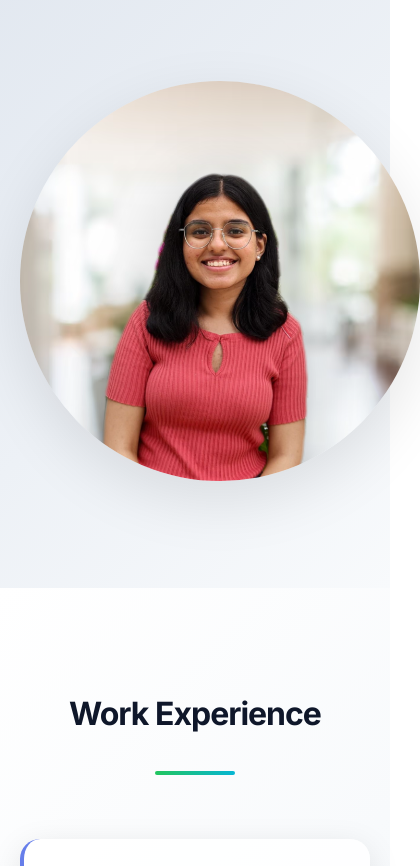
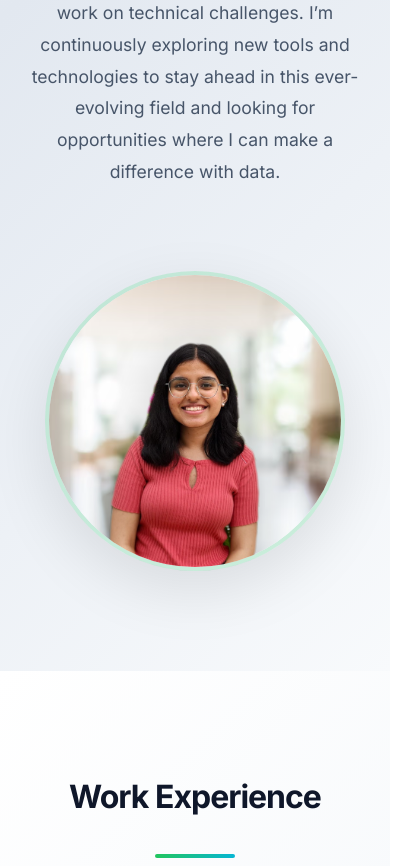
Before and after one commit to Vartika-S28/DigitalPortfolio, a plain HTML site: page index.html in a window 390 px wide. Shown: the part 1868-2734 px from the top of the page, 420 px wide, since content can reach past the window. Drawn offline with Linux system fonts and the light colour scheme.

Commit message:
updated with photo

```diff
--- a/styles.css
+++ b/styles.css
@@ -356,10 +356,13 @@ section {
 .about-image img {
     width: 400px;
     height: 400px;
-    border-radius: 50%;
+    border-radius: 50% !important;
     box-shadow: 0 20px 60px rgba(0, 0, 0, 0.1);
     transition: transform 0.3s ease;
     object-fit: cover;
+    border: 4px solid rgba(34, 197, 94, 0.2);
+    display: block;
+    margin: 0 auto;
 }
 
 .about-image img:hover {
@@ -1209,6 +1212,12 @@ section {
     gap: 4rem;
   }
 
+  .about-image img {
+    width: 300px;
+    height: 300px;
+    border-radius: 50% !important;
+  }
+
   .about-stats {
     grid-template-columns: repeat(2, 1fr);
   }
```
